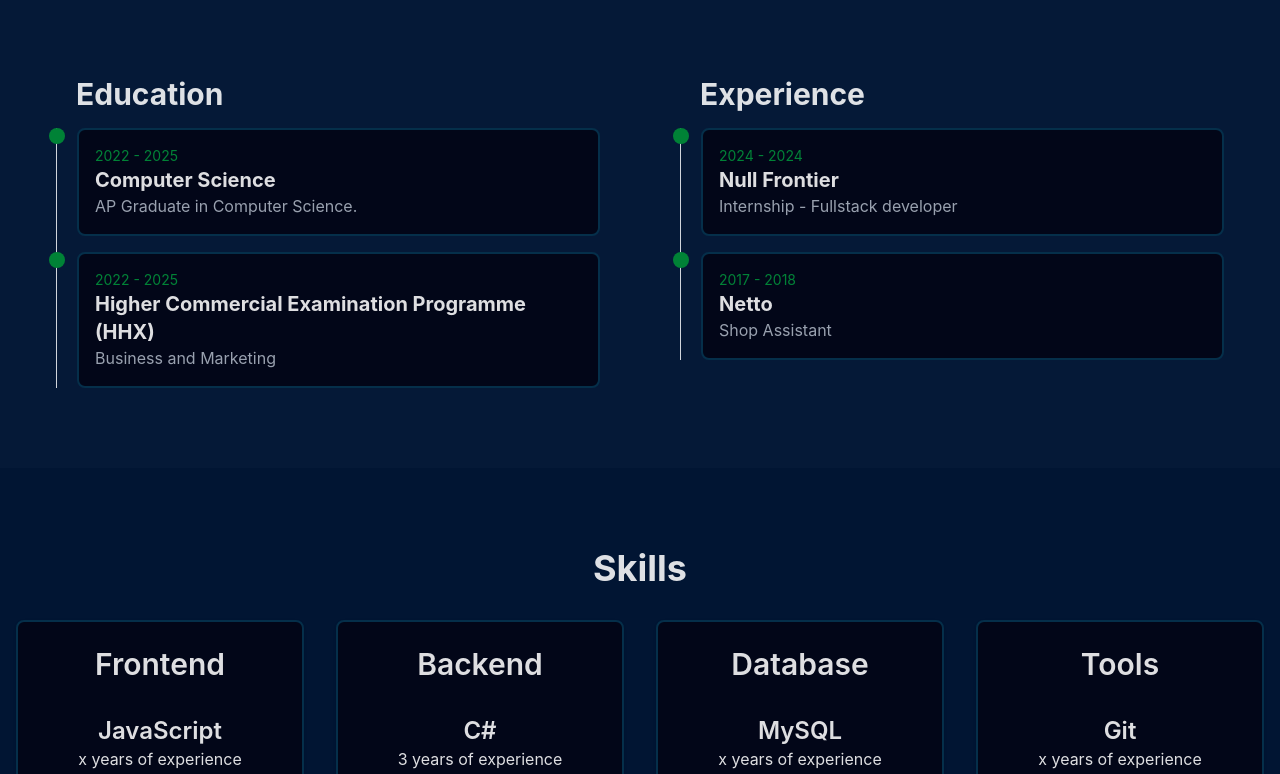
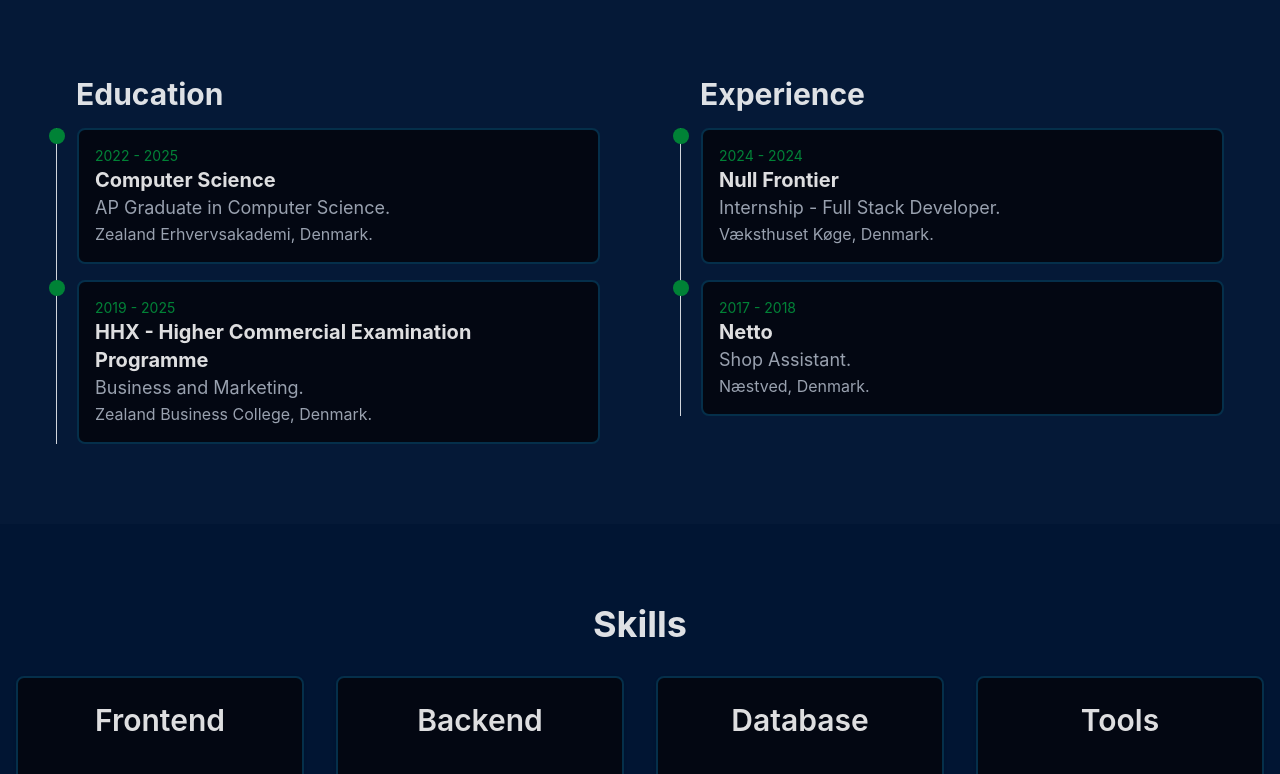
Before and after one commit to oliv6362/myportfolio, a React (Vite) app: page / in a window 1280 px wide. Shown: the part 1340-2114 px from the top of the page. Built offline with nearby package versions, Linux system fonts and the light colour scheme.

Commit message:
Updated Education and Experienxe parts components. - Added more details to both

```diff
--- a/src/components/parts/educationPart.tsx
+++ b/src/components/parts/educationPart.tsx
@@ -5,11 +5,13 @@ const EducationPart: React.FC = () => {
             year: "2022 - 2025",
             institution: "Computer Science",
             description: "AP Graduate in Computer Science.",
+            location:"Zealand Erhvervsakademi, Denmark.",
         },
         {
-            year: "2022 - 2025",
-            institution: "Higher Commercial Examination Programme (HHX)",
-            description: "Business and Marketing",
+            year: "2019 - 2025",
+            institution: "HHX - Higher Commercial Examination Programme",
+            description: "Business and Marketing.",
+            location:"Zealand Business College, Denmark.",
         },
     ];
 
@@ -22,10 +24,11 @@ const EducationPart: React.FC = () => {
                     <div key={index} className="pl-5">
                         <div className="absolute w-4 h-4 bg-green-700 rounded-full -ml-7"></div>
 
-                        <div className="mt-4 text-md bg-slate-950 p-4 rounded-lg text-start border-2 border-sky-950">
+                        <div className="mt-4 text-md bg-gray-950 p-4 rounded-lg text-start border-2 border-sky-950">
                             <p className="text-sm text-green-700">{edu.year}</p>
                             <p className="text-xl font-bold">{edu.institution}</p>
-                            <p className="text-md text-gray-400">{edu.description}</p>
+                            <p className="text-lg text-gray-400">{edu.description}</p>
+                            <p className="text-md text-gray-400">{edu.location}</p>
                         </div>
                     </div>
                 ))}
--- a/src/components/parts/experiencePart.tsx
+++ b/src/components/parts/experiencePart.tsx
@@ -4,12 +4,14 @@ const ExperiencePart: React.FC = () => {
         {
             year: "2024 - 2024",
             company: "Null Frontier",
-            position: "Internship - Fullstack developer",
+            position: "Internship - Full Stack Developer.",
+            location: "Væksthuset Køge, Denmark.",
         },
         {
             year: "2017 - 2018",
             company: "Netto",
-            position: "Shop Assistant",
+            position: "Shop Assistant.",
+            location: "Næstved, Denmark.",
         },
     ]
 
@@ -22,10 +24,11 @@ const ExperiencePart: React.FC = () => {
                     <div key={index} className="pl-5">
                         <div className="absolute w-4 h-4 bg-green-700 rounded-full -ml-7"></div>
 
-                        <div className="mt-4 text-md bg-slate-950 p-4 rounded-lg text-start border-2 border-sky-950">
+                        <div className="mt-4 text-md bg-gray-950 p-4 rounded-lg text-start border-2 border-sky-950">
                             <p className="text-sm text-green-700">{exp.year}</p>
                             <p className="text-xl font-bold">{exp.company}</p>
-                            <p className="text-md text-gray-400">{exp.position}</p>
+                            <p className="text-lg text-gray-400">{exp.position}</p>
+                            <p className="text-md text-gray-400">{exp.location}</p>
                         </div>
                     </div>
                 ))}
--- a/src/components/skillsSection.tsx
+++ b/src/components/skillsSection.tsx
@@ -56,7 +56,7 @@ const SkillsSection: React.FC = () => {
                 <div className="grid grid-cols-4 md:grid-cols-4 gap-8">
 
                     {/* Frontend Column */}
-                    <div className="bg-slate-950 p-6 rounded-lg shadow text-center hover:bg-slate-900 hover:scale-105 transition-transform duration-300 border-2 border-sky-950">
+                    <div className="bg-gray-950 p-6 rounded-lg shadow text-center hover:bg-slate-950 hover:scale-105 transition-transform duration-300 border-2 border-sky-950">
                         <h2 className="text-3xl font-semibold mb-4">Frontend</h2>
                         <hr className="h-px border-t-0 bg-gradient-to-r opacity-25 dark:via-neutral-400" />
                         <ul className="space-y-2">
@@ -72,7 +72,7 @@ const SkillsSection: React.FC = () => {
                     </div>
 
                     {/* Backend Column */}
-                    <div className="bg-slate-950 p-6 rounded-lg shadow text-center hover:bg-slate-900 hover:scale-105 transition-transform duration-300 border-2 border-sky-950">
+                    <div className="bg-gray-950 p-6 rounded-lg shadow text-center hover:bg-slate-950 hover:scale-105 transition-transform duration-300 border-2 border-sky-950">
                         <h2 className="text-3xl font-semibold mb-4">Backend</h2>
                         <hr className="h-px border-t-0 bg-gradient-to-r opacity-25 dark:via-neutral-400" />
                         <ul className="space-y-2">
@@ -88,7 +88,7 @@ const SkillsSection: React.FC = () => {
                     </div>
 
                     {/* Database Column */}
-                    <div className="bg-slate-950 p-6 rounded-lg shadow text-center hover:bg-slate-900 hover:scale-105 transition-transform duration-300 border-2 border-sky-950">
+                    <div className="bg-gray-950 p-6 rounded-lg shadow text-center hover:bg-slate-950 hover:scale-105 transition-transform duration-300 border-2 border-sky-950">
                         <h2 className="text-3xl font-semibold mb-4">Database</h2>
                         <hr className="h-px border-t-0 bg-gradient-to-r opacity-25 dark:via-neutral-400" />
                         <ul className="space-y-2">
@@ -104,7 +104,7 @@ const SkillsSection: React.FC = () => {
                     </div>
 
                     {/* Tools Column */}
-                    <div className="bg-slate-950 p-6 rounded-lg shadow text-center hover:bg-slate-900 hover:scale-105 transition-transform duration-300 border-2 border-sky-950">
+                    <div className="bg-gray-950 p-6 rounded-lg shadow text-center hover:bg-slate-950 hover:scale-105 transition-transform duration-300 border-2 border-sky-950">
                         <h2 className="text-3xl font-semibold mb-4">Tools</h2>
                         <hr className="h-px border-t-0 bg-gradient-to-r opacity-25 dark:via-neutral-400" />
                         <ul className="space-y-2">
```
